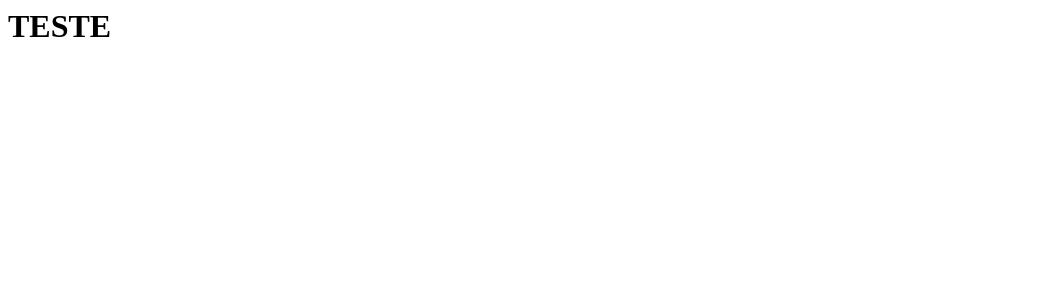
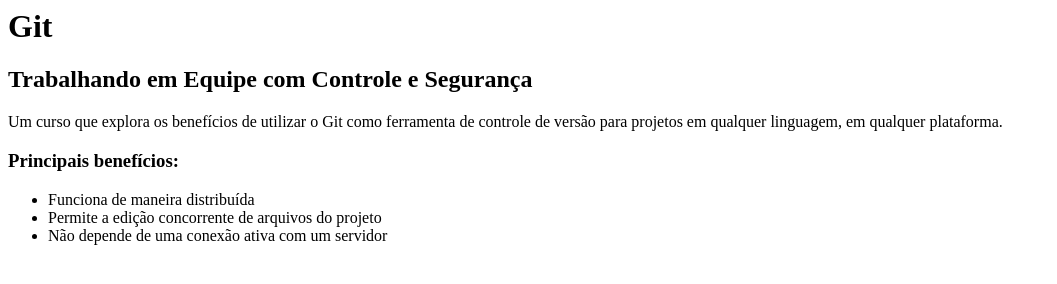
Before and after one commit to evertondario/repositorio, a plain HTML site: page index.html in a window 1280 px wide. Shown: the whole page, without its empty margins (0-1057 px from the left). Drawn offline with Linux system fonts and the light colour scheme.

Commit message:
Alteracao de texto

```diff
--- a/index.html
+++ b/index.html
@@ -1,7 +1,17 @@
-<hmtl>
-	<head>
-	</head>
-	<body>
-		<h1>TESTE</h1>
-	</body>
+<html>
+    <head>
+    </head>
+    <body>
+        <h1>Git</h1>
+        <h2>Trabalhando em Equipe com Controle e Segurança</h2>
+
+        <p>Um curso que explora os benefícios de utilizar o Git como ferramenta de controle de versão para projetos em qualquer linguagem, em qualquer plataforma.</p>
+
+        <h3>Principais benefícios:</h3>
+        <ul>
+            <li>Funciona de maneira distribuída</li>
+            <li>Permite a edição concorrente de arquivos do projeto</li>
+            <li>Não depende de uma conexão ativa com um servidor</li>
+        </ul>
+    </body>
 </html>
```
